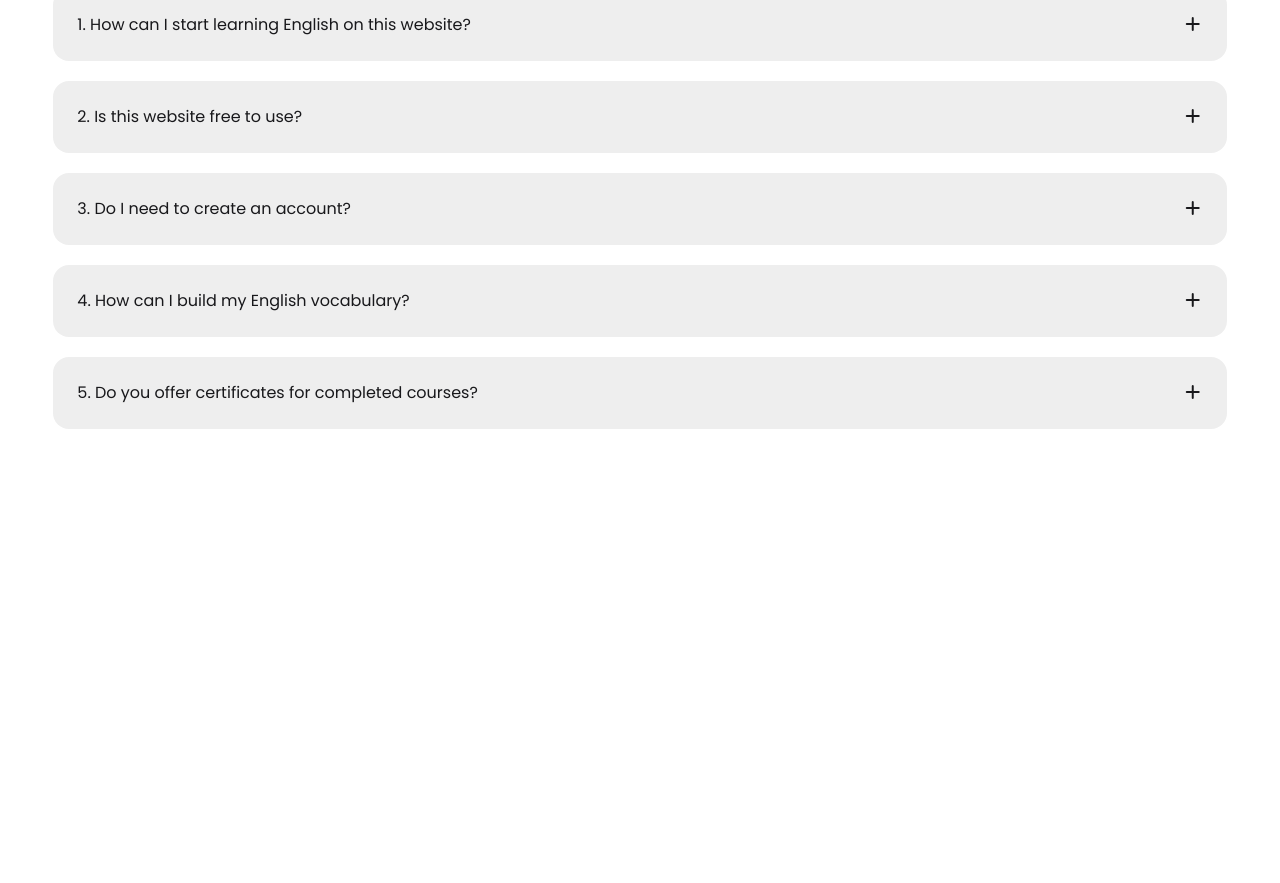
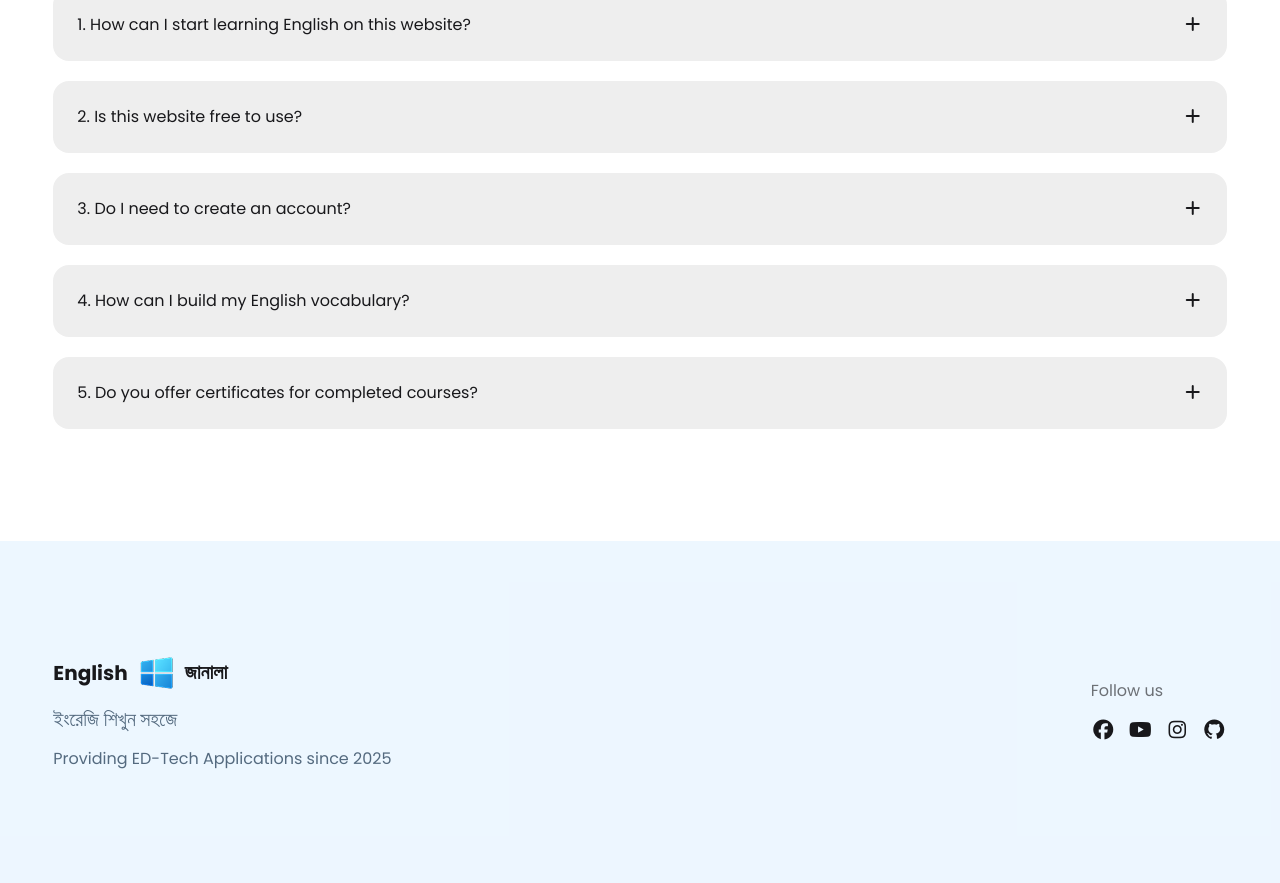
Before and after one commit to Mezba-Morsalin/Project-English-Janala, a plain HTML site: page index.html in a window 1280 px wide. Shown: the part 1451-2334 px from the top of the page. Before the commit the page ends 1880 px from the top, so only its background shows below. Drawn offline with nearby package versions, Linux system fonts and the light colour scheme; no server answers.

Commit message:
footer section done

```diff
--- a/index.html
+++ b/index.html
@@ -119,6 +119,7 @@
       </div>
     </div>
   </section>
+  <!-- Lesson Section Ended -->
   <!-- Loading Section -->
   <section id="spin" class="flex justify-center py-10 hidden">
     <span class="loading loading-dots loading-xl"></span>
@@ -161,7 +162,30 @@
   </div>
  </section>
 <!-- Asking Section Ended -->
-  <!-- Lesson Section Ended -->
+ <!-- Footer Section -->
+  <footer class="bg-[#BADEFF]/[0.26] mt-28">
+    <div class="w-11/12 mx-auto py-28 flex flex-col md:flex-row justify-between items-center gap-14">
+      <div class="space-y-3">
+      <a href="#" class="flex items-center gap-2">
+      <span class="text-xl font-bold">English</span>
+      <img class="" src="./assets/logo.png" alt="">
+      <span class="font-bangla text-xl font-bold">জানালা</span>
+      </a>
+      <h3 class="text-[1.25rem] font-bangla text-[#546A7F]">ইংরেজি শিখুন সহজে</h3>
+      <p class="text-[#546A7F] text-base">Providing ED-Tech Applications since 2025</p>
+  </div>
+    <div class="space-y-3">
+      <p class="text-base text-[#18181b]/[60%]">Follow us</p>
+      <div class="flex gap-3">
+        <a class="text-[1.25rem]" href="#"><i class="fa-brands fa-facebook"></i></a>
+        <a class="text-[1.25rem]" href="#"><i class="fa-brands fa-youtube"></i></a>
+        <a class="text-[1.25rem]" href="#"><i class="fa-brands fa-instagram"></i></a>
+        <a class="text-[1.25rem]" href="#"><i class="fa-brands fa-github"></i></a>
+      </div>
+    </div>
+    </div>
+  </footer>
+ <!-- Footer Section Ended -->
    <script src="./script/script.js"></script>
   </body>
 </html>
```
